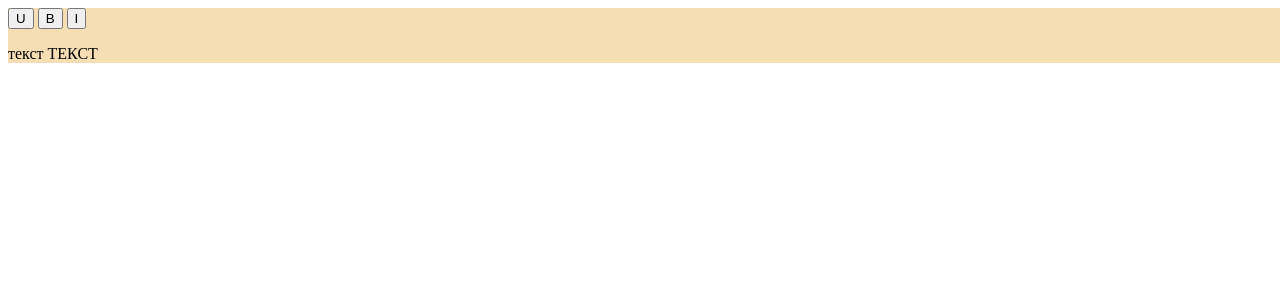
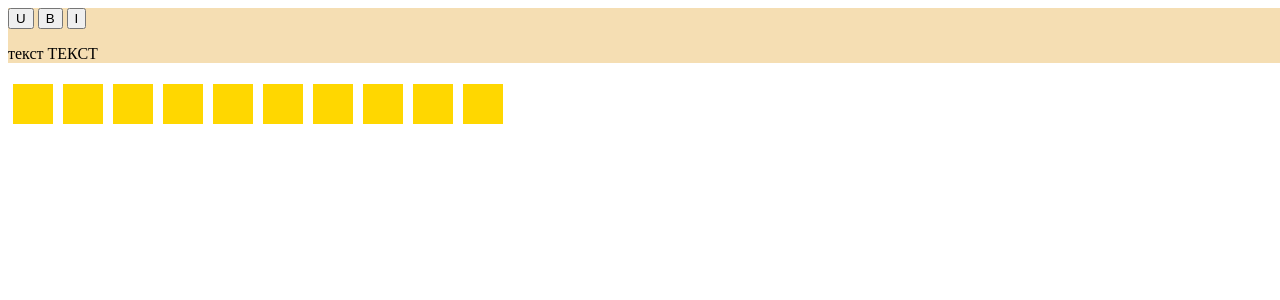
Before and after one commit to VoOneCode/CodePlace, a PHP site: page / in a window 1280 px wide. Shown: the top 300 px of the page. Run offline with PHP 8.4, Linux system fonts and the light colour scheme.

Commit message:
added boxes to U
boxes effect on U-click

```diff
--- a/jsKnowHow/code.js
+++ b/jsKnowHow/code.js
@@ -1,15 +1,13 @@
 window.onload = function(){
-
+  //text section start
   let text = document.querySelector('.textarea p');
-
-
-
   let btnU = document.querySelector('.buttons #U');
   let btnB = document.querySelector('.buttons #B');
   let btnI = document.querySelector('.buttons #I');
 
   btnU.onclick = function(){
     text.classList.toggle('U');
+    DivThrill();
   }
 
   btnB.onclick = function(){
@@ -21,8 +19,6 @@ window.onload = function(){
   }
 
   btnI.onclick = function(){
-
-
     let em = document.querySelector('.textarea em');
     let v = 'текст ТЕКСТ';
     if(em !== null){
@@ -31,15 +27,16 @@ window.onload = function(){
     }else {
       text.innerHTML = `<em>${v}</em>`;
     }
+  }
+  //text section end
+
+  function DivThrill(){
+    console.log('thr start');
+    let bx = document.querySelectorAll('.box');
+    for(let i of bx){
+      i.classList.toggle('box2');
+    }
+  }
 
 
-
-    //
-    //console.log(t);
-
-  }
-
-//let res = `<div>${name} ${lastname} <strong>${avg}</strong></div>`
-//!!обратные кавычки!!
-
 }
--- a/jsKnowHow/index.html
+++ b/jsKnowHow/index.html
@@ -15,8 +15,19 @@
 		</div>
 		<div class="textarea">
 			<p>текст ТЕКСТ</p>
-		<!--textarea name="name" rows="8" cols="80">	<em>текст ТЕКСТ</em></textarea-->
 		</div>
+	</div>
+	<div class="boxes">
+		<div class="box"></div>
+		<div class="box"></div>
+		<div class="box"></div>
+		<div class="box"></div>
+		<div class="box"></div>
+		<div class="box"></div>
+		<div class="box"></div>
+		<div class="box"></div>
+		<div class="box"></div>
+		<div class="box"></div>
 	</div>
 </body>
 </html>
--- a/jsKnowHow/styles.css
+++ b/jsKnowHow/styles.css
@@ -1,12 +1,6 @@
 
 
-.item{
-	height: 100px;
-	width: 100px;
-	margin: 5px;
-	background: gold;
-	transition: all 1s;
-}
+
 
 .main{
 	background: wheat;
@@ -17,6 +11,27 @@
 	text-decoration: underline;
 }
 
-.B{
-	text-weight: bold;
+.boxes{
+	background: silver;
+
+
 }
+
+.box{
+	float: left;
+	height: 40px;
+	width: 40px;
+	margin: 5px;
+	background: gold;
+	transition: all 1s;
+}
+
+.box2{
+	float: left;
+	height: 60px;
+	width: 60px;
+	margin: 5px;
+	background: green;
+	transition: all 1s;
+	border-radius: 15px;
+}
```
